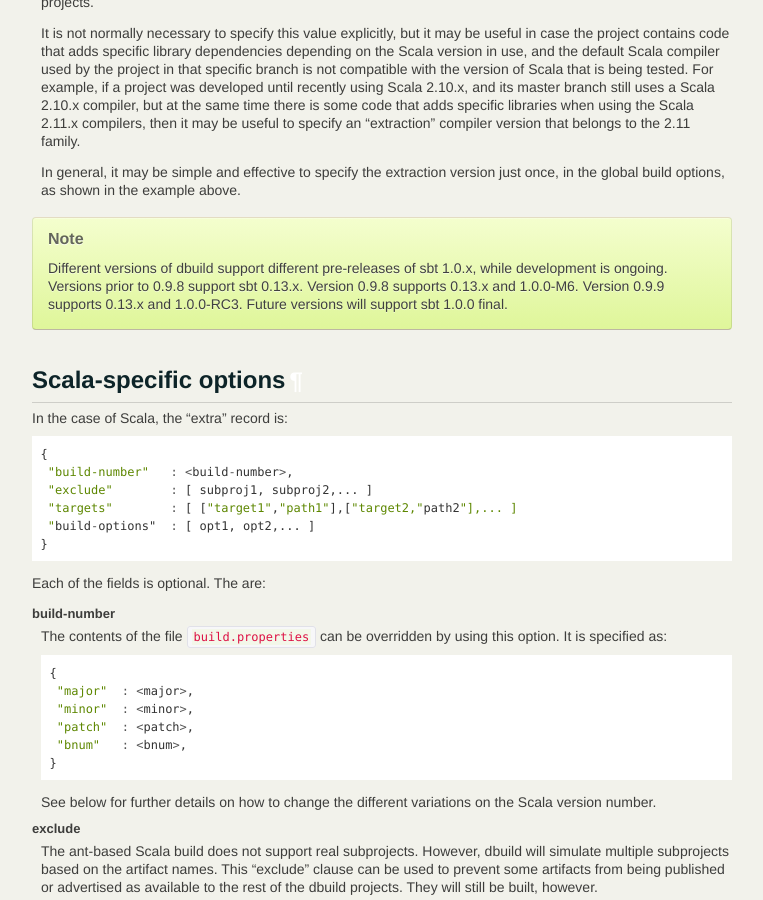
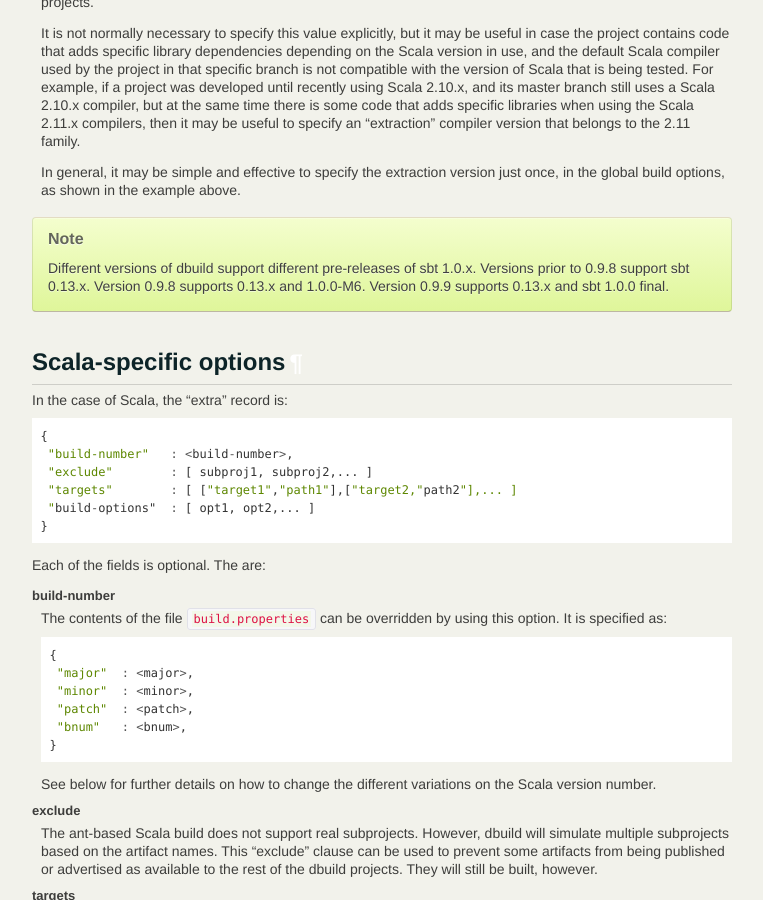
Before and after one commit to lightbend-labs/dbuild, a Sphinx documentation site: the page built from docs/src/sphinx/dbuild.rst, in a window 1280 px wide and 900 px high, scrolled down 7359 px. Shown: the whole window, without its empty margins (138-901 px from the left). Built offline with Sphinx 7.4.7, drawn with Linux system fonts in a browser that asks for light colours; the version number could not be read and is left out.

Commit message:
Bump sbt to 1.0.0 final

```diff
--- a/docs/src/sphinx/dbuild.rst
+++ b/docs/src/sphinx/dbuild.rst
@@ -495,10 +495,9 @@
   above.
 
 .. note::
-  Different versions of dbuild support different pre-releases of sbt 1.0.x,
-  while development is ongoing. Versions prior to 0.9.8 support sbt 0.13.x.
-  Version 0.9.8 supports 0.13.x and 1.0.0-M6. Version 0.9.9 supports 0.13.x
-  and 1.0.0-RC3. Future versions will support sbt 1.0.0 final.
+  Different versions of dbuild support different pre-releases of sbt 1.0.x.
+  Versions prior to 0.9.8 support sbt 0.13.x. Version 0.9.8 supports 0.13.x
+  and 1.0.0-M6. Version 0.9.9 supports 0.13.x and sbt 1.0.0 final.
 
 Scala-specific options
 ----------------------
```
Also changed, not shown: 4 other files.
